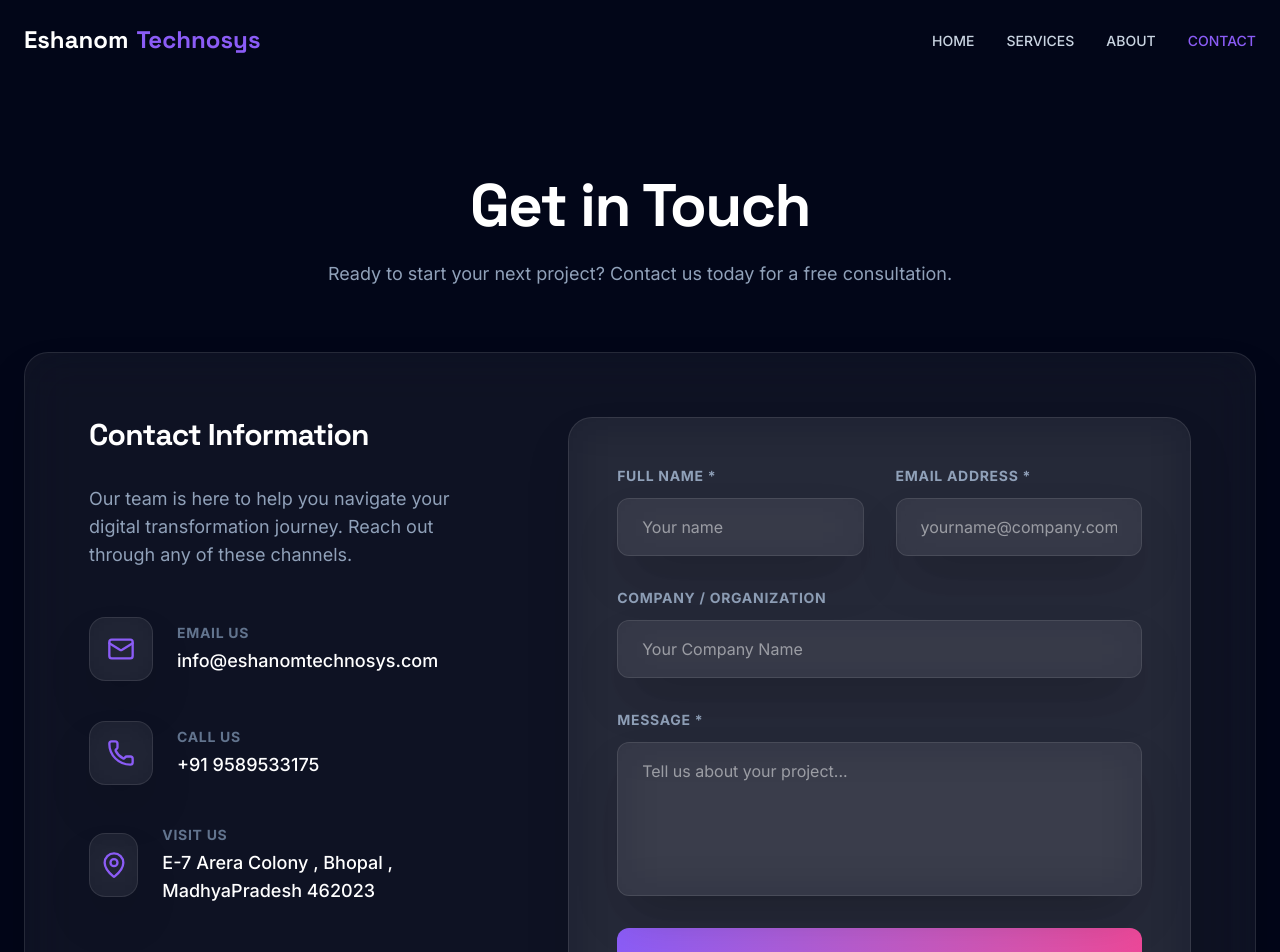
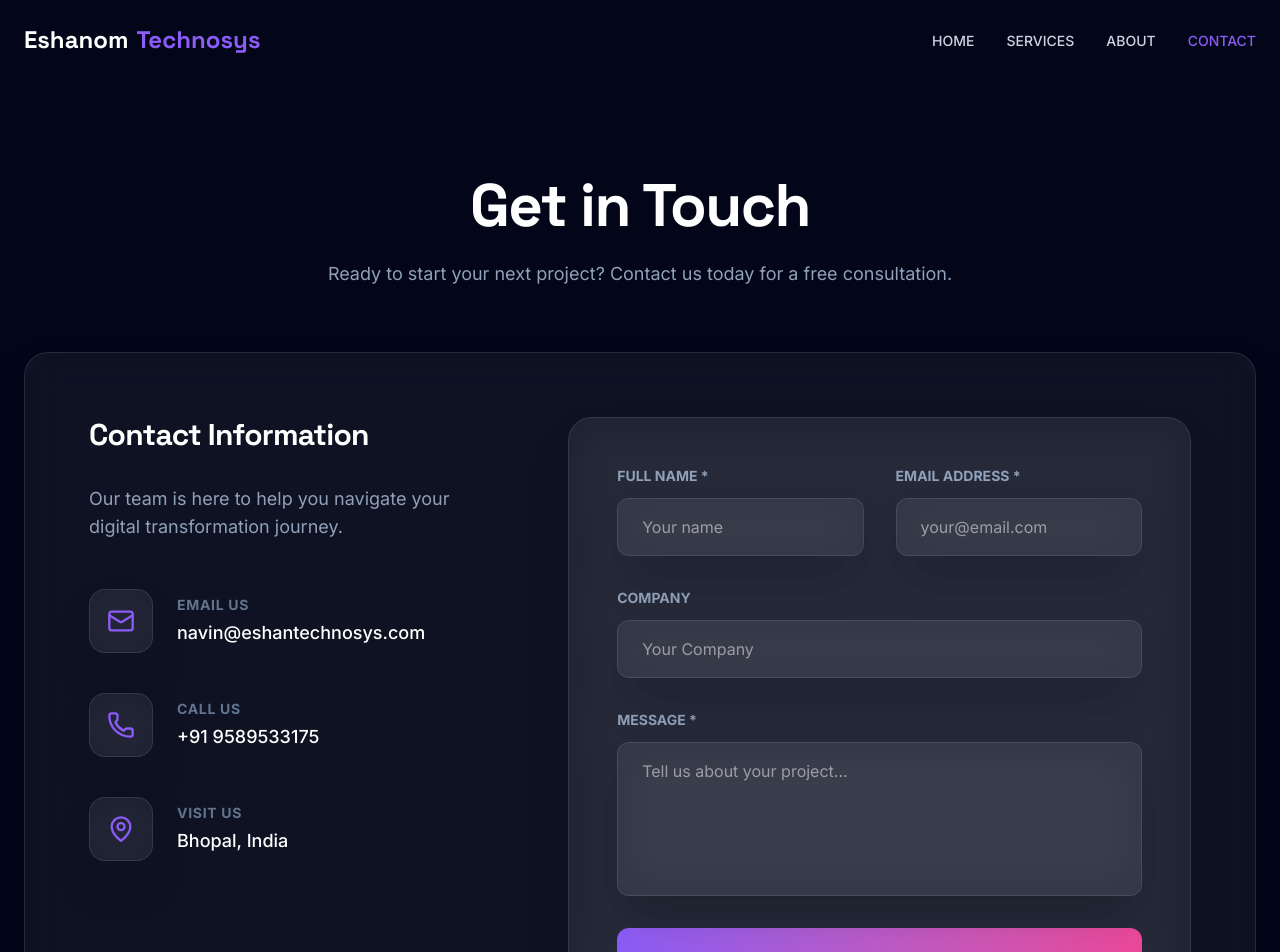
Before and after one commit to Akshitnigamofficial/eshan-technosys, a React (Vite) app: page /contact in a window 1280 px wide. Shown: the top 952 px of the page. Built offline with nearby package versions, Linux system fonts and the light colour scheme.

Commit message:
added EmailJS contact form

```diff
--- a/package.json
+++ b/package.json
@@ -1,4 +1,3 @@
-
 {
   "name": "react-example",
   "private": true,
@@ -12,6 +11,7 @@
     "lint": "tsc --noEmit"
   },
   "dependencies": {
+    "@emailjs/browser": "^4.4.1",
     "@google/genai": "^1.29.0",
     "@tailwindcss/vite": "^4.1.14",
     "@vitejs/plugin-react": "^5.0.4",
--- a/src/components/Footer.tsx
+++ b/src/components/Footer.tsx
@@ -8,7 +8,7 @@
         <div className="grid grid-cols-1 md:grid-cols-2 lg:grid-cols-4 gap-12 mb-16">
           <div className="col-span-1 lg:col-span-1">
             <Link to="/" className="text-2xl font-display font-bold flex items-center gap-2 mb-6">
-              <span className="text-white">Eshanom</span>
+              <span className="text-white">Eshan Om</span>
               <span className="text-brand-primary">Technosys</span>
             </Link>
             <p className="text-slate-500 leading-relaxed mb-8">
@@ -55,7 +55,7 @@
             <ul className="space-y-4">
               <li className="flex items-center gap-3 text-slate-500">
                 <Mail size={18} className="text-brand-primary" />
-                info@eshanomtechnosys.com
+                navin@eshantechnosys.com
               </li>
               <li className="flex items-center gap-3 text-slate-500">
                 <Phone size={18} className="text-brand-primary" />
@@ -71,7 +71,7 @@
 
         <div className="pt-12 border-t border-white/5 flex flex-col md:flex-row items-center justify-between gap-6">
           <p className="text-slate-600 text-sm">
-            © {new Date().getFullYear()} EshanomTechnosys. All rights reserved.
+            © {new Date().getFullYear()} Eshan Om Technosys. All rights reserved.
           </p>
           <div className="flex items-center gap-8 text-sm text-slate-600">
             <a href="#" className="hover:text-white transition-colors">Privacy Policy</a>
--- a/src/pages/About.tsx
+++ b/src/pages/About.tsx
@@ -48,7 +48,7 @@
               viewport={{ once: true }}
               className="flex-1"
             >
-              <h1 className="text-4xl md:text-6xl font-bold text-white mb-6">About Eshanom Technosys</h1>
+              <h1 className="text-4xl md:text-6xl font-bold text-white mb-6">About Eshan Om Technosys</h1>
               <p className="text-slate-400 text-lg leading-relaxed mb-8">
                 We are a premier technology company specializing in enterprise software development and infrastructure solutions. With over 15 years of experience, we've helped corporations and government agencies transform their operations through innovative technology solutions.
               </p>
--- a/src/pages/Contact.tsx
+++ b/src/pages/Contact.tsx
@@ -1,11 +1,45 @@
 import { motion } from "motion/react";
 import { Mail, Phone, MapPin } from "lucide-react";
+import emailjs from "@emailjs/browser";
+import { useRef, useState } from "react";
 
 export default function Contact() {
+  const formRef = useRef<HTMLFormElement>(null);
+  const [loading, setLoading] = useState(false);
+
+  const sendEmail = (e: React.FormEvent) => {
+    e.preventDefault();
+    if (!formRef.current) return;
+
+    setLoading(true);
+
+    emailjs
+      .sendForm(
+        "service_8oaxitc",   // 🔥 replace
+        "template_o0ioesf",  // 🔥 replace
+        formRef.current,
+        "_snvG4W5mN1WXTf7b"    // 🔥 replace
+      )
+      .then(
+        () => {
+          alert("✅ Message sent successfully!");
+          formRef.current?.reset();
+          setLoading(false);
+        },
+        (error) => {
+          console.error(error);
+          alert("❌ Failed to send message");
+          setLoading(false);
+        }
+      );
+  };
+
   return (
     <div className="pt-32 pb-24">
       <section className="py-12 relative">
         <div className="container mx-auto px-6">
+
+          {/* HEADER */}
           <div className="text-center mb-16">
             <motion.h1
               initial={{ opacity: 0, y: 20 }}
@@ -14,6 +48,7 @@
             >
               Get in Touch
             </motion.h1>
+
             <motion.p
               initial={{ opacity: 0, y: 20 }}
               animate={{ opacity: 1, y: 0 }}
@@ -24,69 +59,142 @@
             </motion.p>
           </div>
 
+          {/* MAIN */}
           <div className="glass rounded-glass p-8 md:p-16 flex flex-col lg:flex-row gap-16">
+
+            {/* LEFT INFO */}
             <div className="flex-1">
-              <h2 className="text-3xl font-bold text-white mb-8">Contact Information</h2>
-              <p className="text-slate-400 mb-12 text-lg">Our team is here to help you navigate your digital transformation journey. Reach out through any of these channels.</p>
+              <h2 className="text-3xl font-bold text-white mb-8">
+                Contact Information
+              </h2>
+
+              <p className="text-slate-400 mb-12 text-lg">
+                Our team is here to help you navigate your digital transformation journey.
+              </p>
 
               <div className="space-y-10">
+
                 <div className="flex items-center gap-6">
                   <div className="w-16 h-16 rounded-2xl glass flex items-center justify-center text-brand-primary">
                     <Mail size={28} />
                   </div>
                   <div>
-                    <div className="text-sm text-slate-500 uppercase tracking-wider mb-1 font-bold">Email Us</div>
-                    <div className="text-white text-lg font-medium">info@eshanomtechnosys.com</div>
+                    <div className="text-sm text-slate-500 uppercase tracking-wider mb-1 font-bold">
+                      Email Us
+                    </div>
+                    <div className="text-white text-lg font-medium">
+                      navin@eshantechnosys.com
+                    </div>
                   </div>
                 </div>
+
                 <div className="flex items-center gap-6">
                   <div className="w-16 h-16 rounded-2xl glass flex items-center justify-center text-brand-primary">
                     <Phone size={28} />
                   </div>
                   <div>
-                    <div className="text-sm text-slate-500 uppercase tracking-wider mb-1 font-bold">Call Us</div>
-                    <div className="text-white text-lg font-medium">+91 9589533175</div>
+                    <div className="text-sm text-slate-500 uppercase tracking-wider mb-1 font-bold">
+                      Call Us
+                    </div>
+                    <div className="text-white text-lg font-medium">
+                      +91 9589533175
+                    </div>
                   </div>
                 </div>
+
                 <div className="flex items-center gap-6">
                   <div className="w-16 h-16 rounded-2xl glass flex items-center justify-center text-brand-primary">
                     <MapPin size={28} />
                   </div>
                   <div>
-                    <div className="text-sm text-slate-500 uppercase tracking-wider mb-1 font-bold">Visit Us</div>
-                    <div className="text-white text-lg font-medium">E-7 Arera Colony , Bhopal , MadhyaPradesh 462023</div>
+                    <div className="text-sm text-slate-500 uppercase tracking-wider mb-1 font-bold">
+                      Visit Us
+                    </div>
+                    <div className="text-white text-lg font-medium">
+                      Bhopal, India
+                    </div>
                   </div>
                 </div>
+
               </div>
             </div>
 
+            {/* RIGHT FORM */}
             <div className="flex-[1.5]">
               <div className="glass bg-white/5 p-8 md:p-12 rounded-3xl border-white/5">
-                <form className="grid grid-cols-1 md:grid-cols-2 gap-8">
+
+                <form
+                  ref={formRef}
+                  onSubmit={sendEmail}
+                  className="grid grid-cols-1 md:grid-cols-2 gap-8"
+                >
+
                   <div className="flex flex-col gap-3">
-                    <label className="text-sm font-bold text-slate-400 uppercase tracking-wider">Full Name *</label>
-                    <input type="text" className="glass bg-white/5 border-white/10 rounded-xl px-6 py-4 text-white focus:outline-none focus:border-brand-primary/50 transition-colors" placeholder="Your name" />
+                    <label className="text-sm font-bold text-slate-400 uppercase">
+                      Full Name *
+                    </label>
+                    <input
+                      name="user_name"
+                      type="text"
+                      required
+                      placeholder="Your name"
+                      className="glass px-6 py-4 text-white rounded-xl"
+                    />
                   </div>
+
                   <div className="flex flex-col gap-3">
-                    <label className="text-sm font-bold text-slate-400 uppercase tracking-wider">Email Address *</label>
-                    <input type="email" className="glass bg-white/5 border-white/10 rounded-xl px-6 py-4 text-white focus:outline-none focus:border-brand-primary/50 transition-colors" placeholder="yourname@company.com" />
+                    <label className="text-sm font-bold text-slate-400 uppercase">
+                      Email Address *
+                    </label>
+                    <input
+                      name="user_email"
+                      type="email"
+                      required
+                      placeholder="your@email.com"
+                      className="glass px-6 py-4 text-white rounded-xl"
+                    />
                   </div>
+
                   <div className="flex flex-col gap-3 md:col-span-2">
-                    <label className="text-sm font-bold text-slate-400 uppercase tracking-wider">Company / Organization</label>
-                    <input type="text" className="glass bg-white/5 border-white/10 rounded-xl px-6 py-4 text-white focus:outline-none focus:border-brand-primary/50 transition-colors" placeholder="Your Company Name" />
+                    <label className="text-sm font-bold text-slate-400 uppercase">
+                      Company
+                    </label>
+                    <input
+                      name="company"
+                      type="text"
+                      placeholder="Your Company"
+                      className="glass px-6 py-4 text-white rounded-xl"
+                    />
                   </div>
+
                   <div className="flex flex-col gap-3 md:col-span-2">
-                    <label className="text-sm font-bold text-slate-400 uppercase tracking-wider">Message *</label>
-                    <textarea rows={5} className="glass bg-white/5 border-white/10 rounded-xl px-6 py-4 text-white focus:outline-none focus:border-brand-primary/50 transition-colors resize-none" placeholder="Tell us about your project..."></textarea>
+                    <label className="text-sm font-bold text-slate-400 uppercase">
+                      Message *
+                    </label>
+                    <textarea
+                      name="message"
+                      rows={5}
+                      required
+                      placeholder="Tell us about your project..."
+                      className="glass px-6 py-4 text-white rounded-xl resize-none"
+                    />
                   </div>
+
                   <div className="md:col-span-2">
-                    <button className="w-full py-5 rounded-xl bg-gradient-to-r from-brand-primary to-brand-secondary text-white font-bold text-lg hover:shadow-lg hover:shadow-brand-primary/20 transition-all">
-                      Send Message
+                    <button
+                      type="submit"
+                      disabled={loading}
+                      className="w-full py-5 rounded-xl bg-gradient-to-r from-brand-primary to-brand-secondary text-white font-bold text-lg hover:shadow-lg transition-all"
+                    >
+                      {loading ? "Sending..." : "Send Message"}
                     </button>
                   </div>
+
                 </form>
+
               </div>
             </div>
+
           </div>
         </div>
       </section>
```
Also changed, not shown: 1 other file (tests, documents, lock files or other folders).
